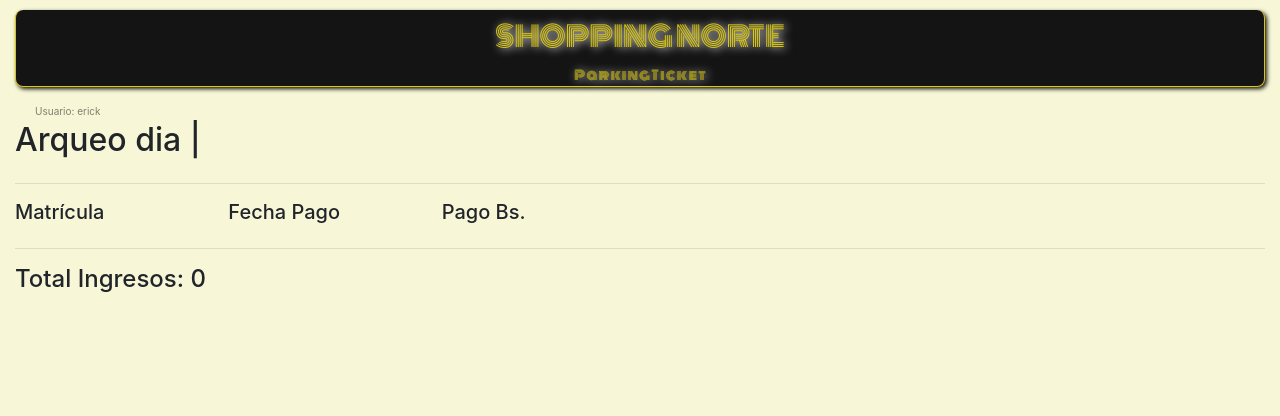
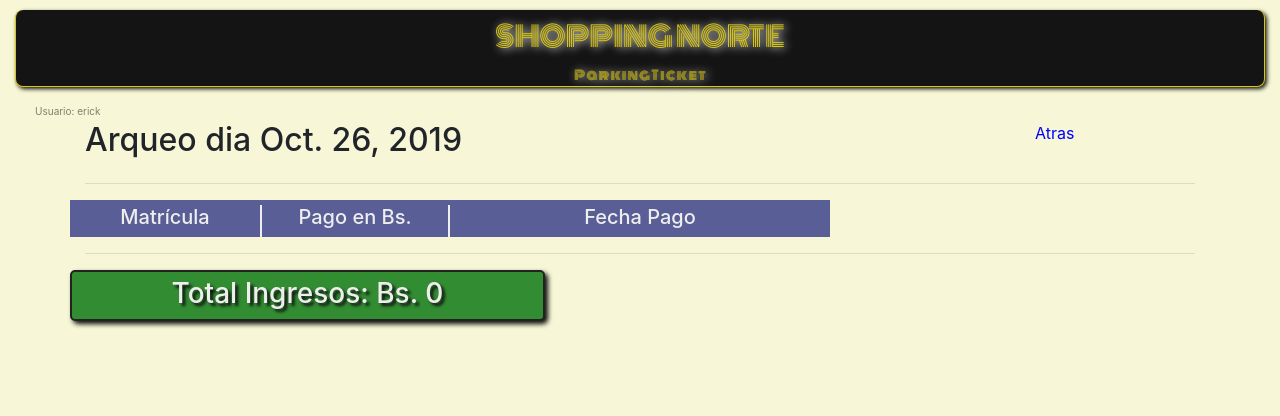
Before and after one commit to erickvasba/shopping, a Django app: page /arqueo/ in a window 1280 px wide. Shown: the top 416 px of the page. Run offline with Django 3.2, Linux system fonts and the light colour scheme; a user stored in the database is signed in; data comes from the database, SQL or seed files in the repository; some libraries are stand-ins or nearby versions; some web fonts are replaced.

Commit message:
shop1 update erick

```diff
--- a/app1/models.py
+++ b/app1/models.py
@@ -27,7 +27,7 @@ class Vitacora(models.Model):
 
 class Pagos(models.Model):
 	matricula=models.ForeignKey(Parking,on_delete=models.CASCADE)
-	pago=models.CharField(max_length=10)
+	pago=models.IntegerField()
 	fecha=models.DateTimeField(auto_now=True)
 
 class Contrato(models.Model):
--- a/app1/static/css/main.css
+++ b/app1/static/css/main.css
@@ -119,7 +119,12 @@
 
 	}
 	#fecha{
-		font-size: 10px;
+		font-size: 12px;
+		margin:2px -4px 2px -4px;
+	}
+	#min{
+		font-size: 12px;
+		margin:-5px;
 	}
 	a{
 		text-decoration: none;
--- a/app1/templates/Operador/arqueo.html
+++ b/app1/templates/Operador/arqueo.html
@@ -8,6 +8,41 @@
 <style>
 	#fi, #fs{
 		width: 110px;
+	}
+	#total_ingresos{
+		background-color: rgb(50,140,50);
+		border:solid 2px;
+		border-radius: 5px 5px 5px 5px;
+		border-color: #222;
+		padding-top: 5px;
+		text-align: center;
+		box-shadow: rgb(10,10,10) 3px 3px 5px;
+		color:#eee;
+		text-shadow: #111 3px 3px 3px;
+		font-weight: bold;
+
+
+	}
+	#table_header{
+		background-color: rgba(23,30,123,0.7);
+		padding-top: 5px;
+		color:#eee;
+		text-align: center;
+
+	}
+	#data{
+		font-size: 14px;
+		text-align: center;
+	}
+	#data:nth-child(even){
+		background-color: rgba(123,231,123,0.2);
+	}
+	a{
+		color: blue;
+	}
+	a:hover{
+		color:blue;
+		font-weight: bold;
 	}
 </style>
 {% endblock %}
@@ -28,33 +63,45 @@
 
 	</div>
 </div>
-<div class="container-fluid">
+<div class="container">
 
 	<div class="row">
-		<div class="col-lg-12">
-			<h2>Arqueo dia |</h2>
+		<div class="col-lg-10">
+			<h2>Arqueo dia {{fecha}}</h2>
 		</div>
+		<div class="col-lg-2"><a href="{% url 'home'%}">Atras</a></div>
 	</div>
 	<hr>
-	<div class="row">
-		<div class="col-lg-2"><h5>Matrícula</h5></div>
-		<div class="col-lg-2"><h5>Fecha Pago</h5></div>
-		<div class="col-lg-2"><h5>Pago Bs.</h5></div>
+	<div class="row" >
+		<div class="col-lg-8">
+			<div class="row" id="table_header">
+				<div class="col-lg-3"><h5>Matrícula</h5></div>
+				<div class="col-lg-3" style="border-right: #eee solid 2px; border-left: #eee solid 2px;"><h5>Pago en Bs.</h5></div>
+				<div class="col-lg-6"><h5>Fecha Pago</h5></div>
+
+			</div>
+			{% for i in p %}
+				<div class="row" id="data">
+					<div class="col-lg-3">{{i.matricula}}</div>
+					<div class="col-lg-3">{{i.pago}}</div>
+					<div class="col-lg-6">{{i.fecha}}</div>
+				</div>
+			{% endfor %}
+		</div>
+		<div class="col-lg-4"></div>
+
 	</div>
-	{% for i in mat %}
-		<div class="row">
-			<div class="col-lg-2">{{i.mat.matricula}}</div>
-			<div class="col-lg-2">{{i.mat.fecha}}</div>
-			<div class="col-lg-2">{{i.pagar}}</div>
-		</div>
 
-	{% endfor %}
+
+
+
 
 	<hr>
 	<div class="row">
-		<div class="col-lg-12">
-			<h4>Total Ingresos: {{total}}</h4>
+		<div class="col-lg-5" id="total_ingresos">
+			<h3>Total Ingresos: Bs. {{total}}</h3>
 		</div>
+		<div class="col-lg-7"></div>
 	</div>
 	<div class="row">
 		<div class="col-lg-12">
--- a/app1/urls.py
+++ b/app1/urls.py
@@ -10,6 +10,7 @@ urlpatterns=[
 ##operador
 	url(r'^home/',views.home, name='home'),
 	url(r'^arqueo/',views.arqueo, name='arqueo'),
+	url(r'^salidas/',views.salidas, name='salidas'),
 	url(r'^ingreso/',views.ingreso, name='ingreso'),
 	url(r'^salida/',views.salida, name='salida'),
 	url(r'^total_pagar/',views.total_pagar, name='total_pagar'),
--- a/app1/views.py
+++ b/app1/views.py
@@ -38,11 +38,11 @@ def home(request):
 		if str(grupo)=='Operador':
 			p=Parking.objects.filter(abierto=True).order_by('-fecha_ingreso')
 			#seleccionamos laas ultimas salidas
-			salidas=Parking.objects.filter(abierto=False,fecha_salida__date=datetime.datetime.now().date()).order_by('-fecha_salida')[:10]
+
 			cont=({
 				'parking':p,
 				'user':usuario.username,
-				'salidas':salidas
+
 				})
 
 			return render(request,'Operador/home.html',cont)
@@ -142,6 +142,8 @@ def salida(request):
 	js_resp=json.dumps(r)
 	return HttpResponse(js_resp, content_type='application/json')
 
+@login_required
+@group_required('Operador')
 def arqueo (request):
 	u=request.user.username
 	if request.method=='POST':
@@ -150,18 +152,16 @@ def arqueo (request):
 		mat=[]
 		total=0
 		fecha=datetime.datetime.now().date()
-		p=Parking.objects.filter(fecha_salida__date=datetime.datetime.now().date())
+		#p=Parking.objects.filter(fecha_salida__date=datetime.datetime.now().date())
+		p=Pagos.objects.filter(fecha__date=fecha)
 		t=get_template('Operador/arqueo.html')
 
 		for i in p:
-			pp=pagar_(i.matricula)
-			mat.append({'mat':i,'pagar':pp})
-			total=total+pp
+			total=total+ i.pago
 
 		cont=({
 			'p':p,
 			'user':u,
-			'mat':mat,
 			'fecha':fecha,
 			'total':total
 		})
@@ -169,6 +169,31 @@ def arqueo (request):
 		html=t.render(cont)
 
 		return HttpResponse (html)
+@login_required
+@group_required('Operador')
+def salidas(request):
+	user=request.user
+	if request.method=="POST":
+		pass
+	else:
+		salidas=Parking.objects.filter(abierto=False,fecha_salida__date=datetime.datetime.now().date()).order_by('-fecha_salida')[:20]
+		f=datetime.datetime.now().date()
+		t=get_template('Operador/salidas.html')
+
+		cont=({
+			'salidas':salidas,
+			'user':user,
+			'fecha':f,
+
+		})
+
+		html=t.render(cont)
+
+		return HttpResponse(html)
+
+
+
+
 
 #########VIEWS ADMIN############
 
@@ -270,9 +295,6 @@ def total_pagar(request):
 		x=data_d[0]['matricula'].upper()
 
 		print x
-
-
-
 		p=Parking.objects.get(matricula=x)
 		print p
 		inicio=p.fecha_ingreso
@@ -306,16 +328,18 @@ def total_pagar(request):
 			total_pagar=20
 
 		else:
-			segundos_adicionales=total_seconds-16200
+			segundos_adicionales=total_seconds-18000
 			horas_adicionales=segundos_adicionales/3600
 
 			horas_pagar=round(horas_adicionales)*2
 
 			total_pagar=20+horas_pagar
 
+		minutos=round(total_seconds/60)
+
 		#total_horas=total_seconds/3600
 		#total_pagar=round(total_horas*8,2)
-		r.update({'pagar':total_pagar})
+		r.update({'pagar':total_pagar,'min':minutos})
 
 		resp_j=json.dumps(r)
 
@@ -356,12 +380,12 @@ def pagar_(x):
 
 ##si es mayor a 18000() 5 horas
 	else:
-		segundos_adicionales=total_seconds-16200
+		segundos_adicionales=total_seconds-18000
 		horas_adicionales=segundos_adicionales/3600
 
 		horas_pagar=round(horas_adicionales)*2
 
-		total_pagar==20+horas_pagar
+		total_pagar=20+horas_pagar
 
 
 	return total_pagar
```
Also changed, not shown: app1/templates/Operador/home.html (+41 -25 lines), app1/templates/Operador/salidas.html (added, +79 -0 lines), app1/migrations/0002_auto_20191023_2023.py (added), db.sqlite3, 4 other files.
